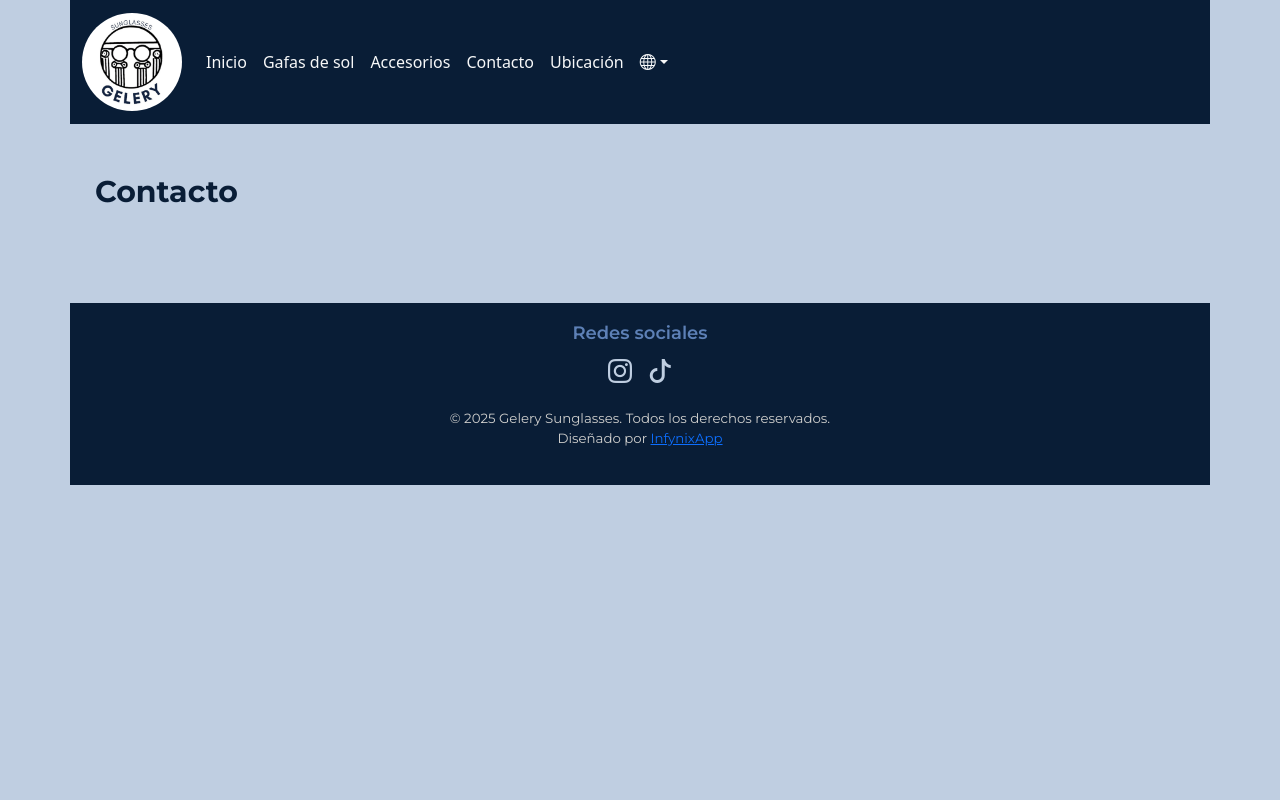
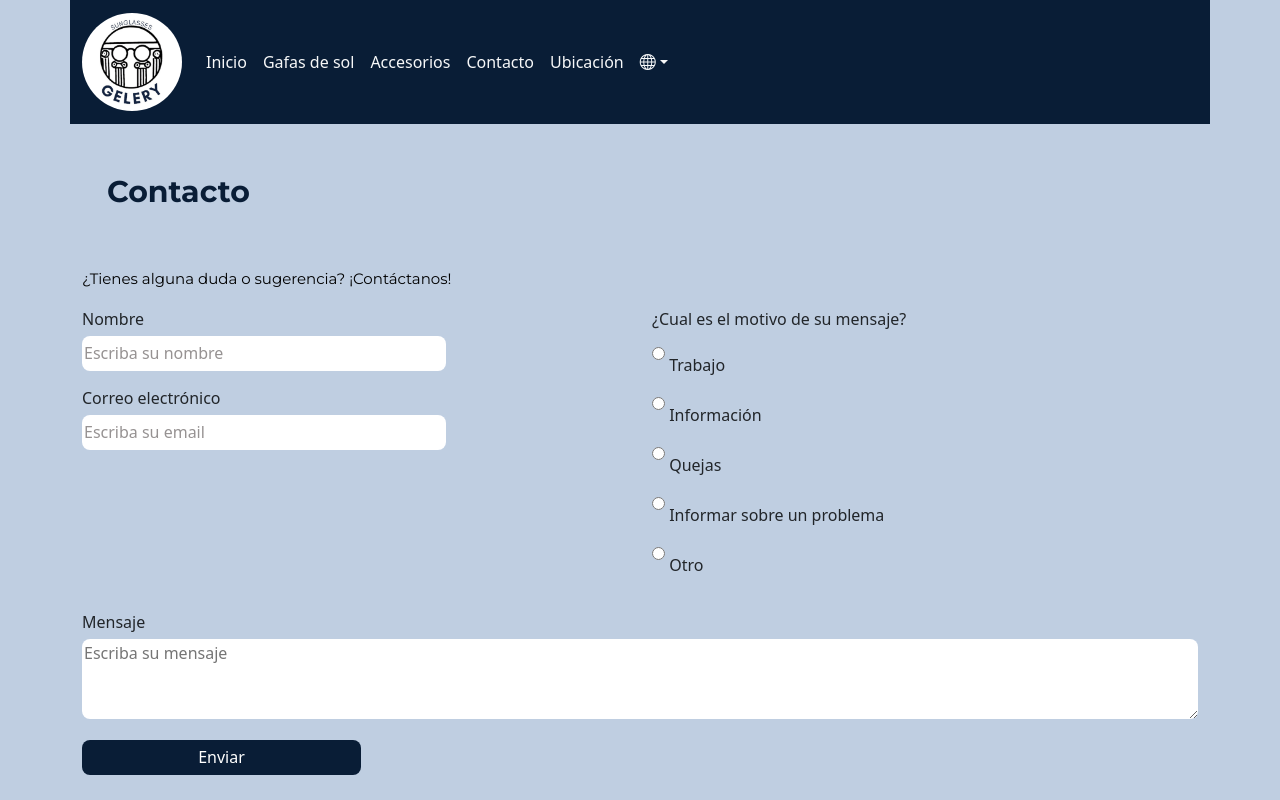
Before and after one commit to juanfranp19/gelery-sunglasses, a plain HTML site: page views/es/contacto.html in a window 1280 px wide. Shown: the top 800 px of the page. Drawn offline with nearby package versions, Linux system fonts and the light colour scheme.

Commit message:
Añadida página de contacto

```diff
--- a/css/custom.css
+++ b/css/custom.css
@@ -106,6 +106,49 @@ body {
         padding: 5% 5% 5% 10%;
     }
 
+    .parrafo {
+        text-align: center;
+    }
+
+    label {
+        padding-bottom: 5px;
+    }
+
+    input {
+        height: 35px;
+        border: none;
+        border-radius: 8px;
+        margin-bottom: 15px;
+    }
+
+    input::placeholder {
+        color: #969292;
+    }
+
+    textarea {
+        height: 80px;
+        border: none;
+        border-radius: 8px;
+        margin-bottom: 15px;
+    }
+
+    button {
+        height: 35px;
+        border: none;
+        border-radius: 8px;
+        color: white;
+        background-color: #091D36;
+    }
+
+    button:hover {
+        color: #8E9092;
+    }
+
+    button:active {
+        color: #000000;
+        background-color: #BFCEE1;
+    }
+
 /* footer */
     .footer {
         background-color: var(--azulMarinoOscuro);
@@ -136,6 +179,10 @@ body {
         padding-left: 25px;
     }
 
+    .parrafo {
+        text-align: left;
+    }
+
     /* main */
         .imgGafas {
             width: 100%;
--- a/views/es/contacto.html
+++ b/views/es/contacto.html
@@ -48,13 +48,49 @@
             <!-- main -->
 
             <div class="row">
-                <div class="col-12 sin">
-                    <h1 class="titulo">Contacto</h1>
-                </div>
+                <main class="col-12">
+                    <h1>Contacto</h1>
+                    <p class="parrafo">¿Tienes alguna duda o sugerencia? ¡Contáctanos!</p>
+                    <form action="#" method="post">
+                        <div class="row">
+                            <div class="col-12 col-sm-6">
+                                <label for="nombre" class="">Nombre</label><br>
+                                <input type="text" class="col-12 col-md-8" id="nombre" name="nombre" placeholder="Escriba su nombre" required>
+                                <br>
+                                <label for="email" class="">Correo electrónico</label><br>
+                                <input type="email" class="col-12 col-md-8" id="email" name="email" placeholder="Escriba su email" required>
+                                <br>
+                            </div>
+                            <div class="col-12 col-sm-6">
+                                <label for="motivo">¿Cual es el motivo de su mensaje?</label><br>
+
+                                <input type="radio" id="trabajo" name="motivo">
+                                <label for="trabajo">Trabajo</label><br>
+
+                                <input type="radio" id="informacion" name="motivo">
+                                <label for="informacion">Información</label><br>
+
+                                <input type="radio" id="quejas" name="motivo">
+                                <label for="quejas">Quejas</label><br>
+
+                                <input type="radio" id="informar" name="motivo">
+                                <label for="informar">Informar sobre un problema</label><br>
+
+                                <input type="radio" id="otro" name="motivo">
+                                <label for="otro">Otro</label><br><br>
+                            </div>
+                        </div>
+
+                        <label for="mensaje" class="">Mensaje</label>
+                        <textarea class="col-12" id="mensaje" name="mensaje" placeholder="Escriba su mensaje" required></textarea>
+                        <br>
+                        <button type="submit" class="col-12 col-sm-6 col-md-3">Enviar</button>
+                    </form>
+                </main>
             </div>
 
+            <!-- footer -->
 
-            <!-- footer -->
             <div class="row">
                 <div class="col-12 footer">
                     <h3>Redes sociales</h3>
```
Also changed, not shown: views/es/accesorios.html (+3 -2 lines), views/es/ubicacion.html (+1 -1 lines).
